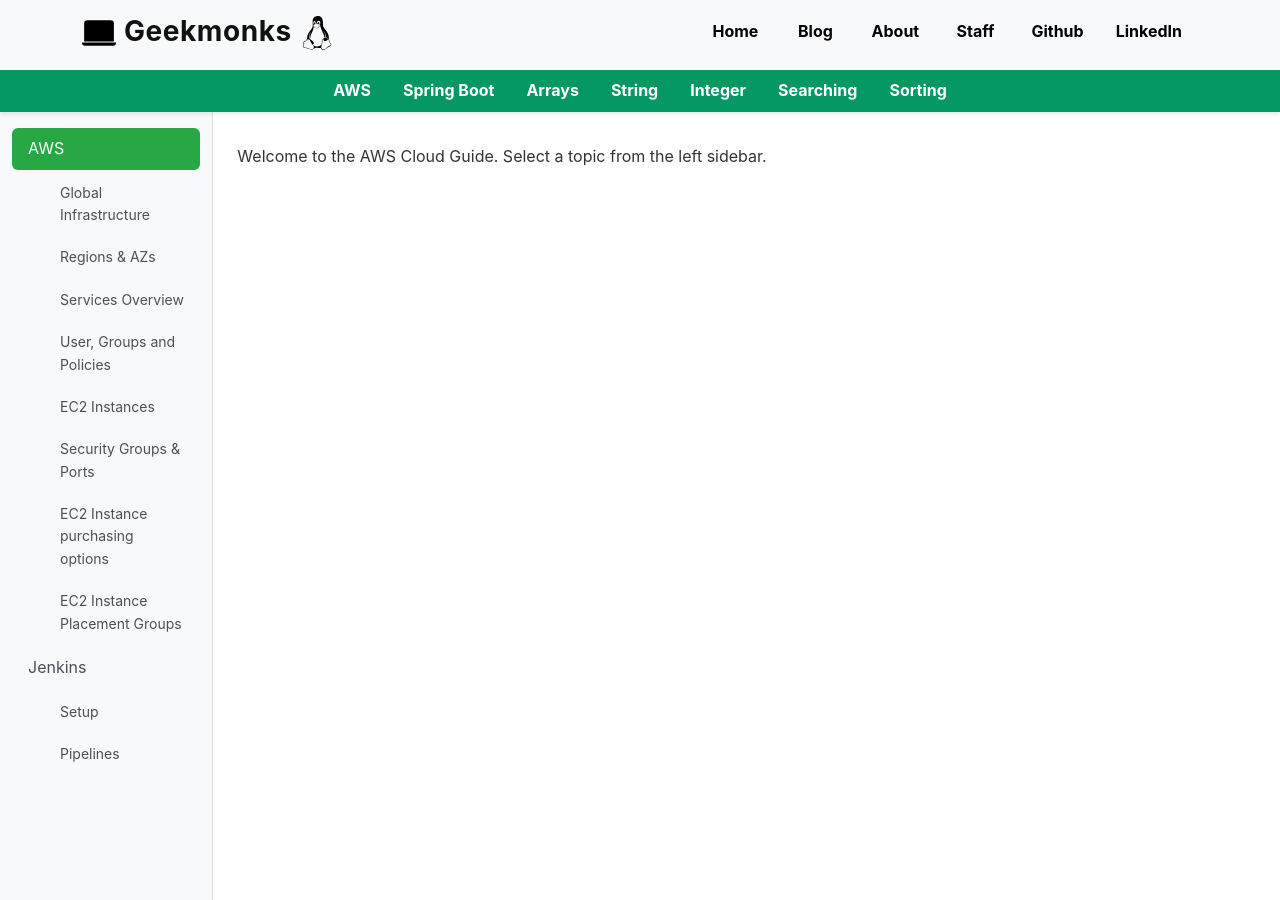
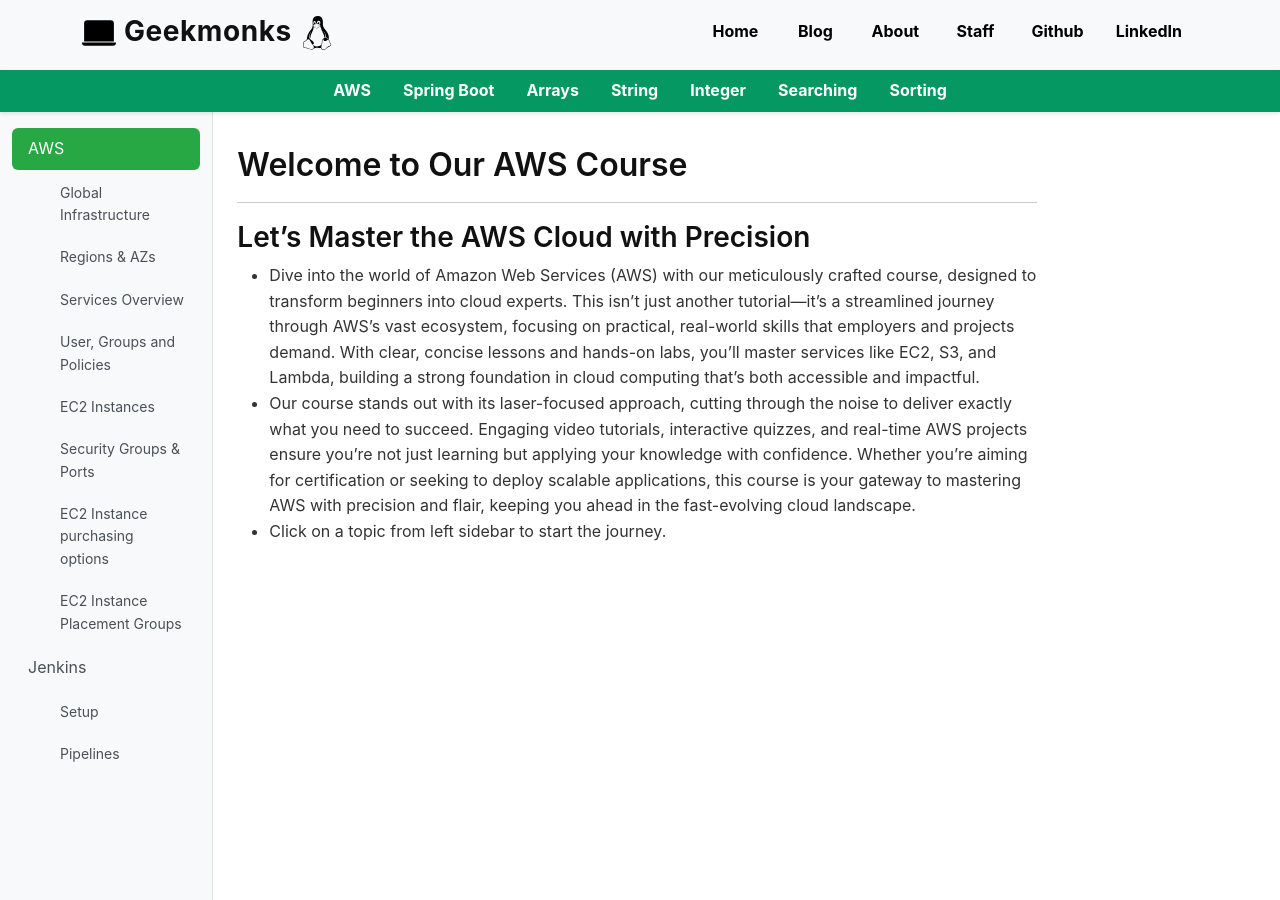
Before and after one commit to SRVivek1/geekmonks, a Jekyll site: the page built from _courses/cloud/aws/index.md, in a window 1280 px wide and 900 px high. Built offline with Jekyll 4.4.1, drawn with Linux system fonts in a browser that asks for light colours.

Commit message:
AWS course intro added

```diff
--- a/_courses/cloud/aws/index.md
+++ b/_courses/cloud/aws/index.md
@@ -2,7 +2,14 @@
 layout: course-layout
 title: AWS Cloud Guide
 permalink: /cloud/aws/
-default_topic: ec2
 ---
 
-Welcome to the AWS Cloud Guide. Select a topic from the left sidebar.
+
+## Welcome to Our AWS Course
+
+-----
+
+### Let's Master the AWS Cloud with Precision
+* Dive into the world of Amazon Web Services (AWS) with our meticulously crafted course, designed to transform beginners into cloud experts. This isn’t just another tutorial—it’s a streamlined journey through AWS’s vast ecosystem, focusing on practical, real-world skills that employers and projects demand. With clear, concise lessons and hands-on labs, you’ll master services like EC2, S3, and Lambda, building a strong foundation in cloud computing that’s both accessible and impactful.
+* Our course stands out with its laser-focused approach, cutting through the noise to deliver exactly what you need to succeed. Engaging video tutorials, interactive quizzes, and real-time AWS projects ensure you’re not just learning but applying your knowledge with confidence. Whether you’re aiming for certification or seeking to deploy scalable applications, this course is your gateway to mastering AWS with precision and flair, keeping you ahead in the fast-evolving cloud landscape.
+* Click on a topic from left sidebar to start the journey.
```
